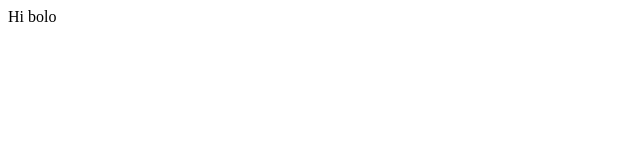
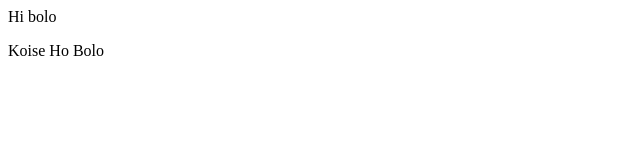
Before and after one commit to AMdongre/Learning-Demo2, a plain HTML site: page index.html in a window 1280 px wide. Shown: the full height of the page, 0-640 px from the left. Drawn offline with Linux system fonts and the light colour scheme.

Commit message:
Added NewFeature1

```diff
--- a/index.html
+++ b/index.html
@@ -1 +1,2 @@
 <p>Hi bolo</p>
+<p>Koise Ho Bolo</p>
```
